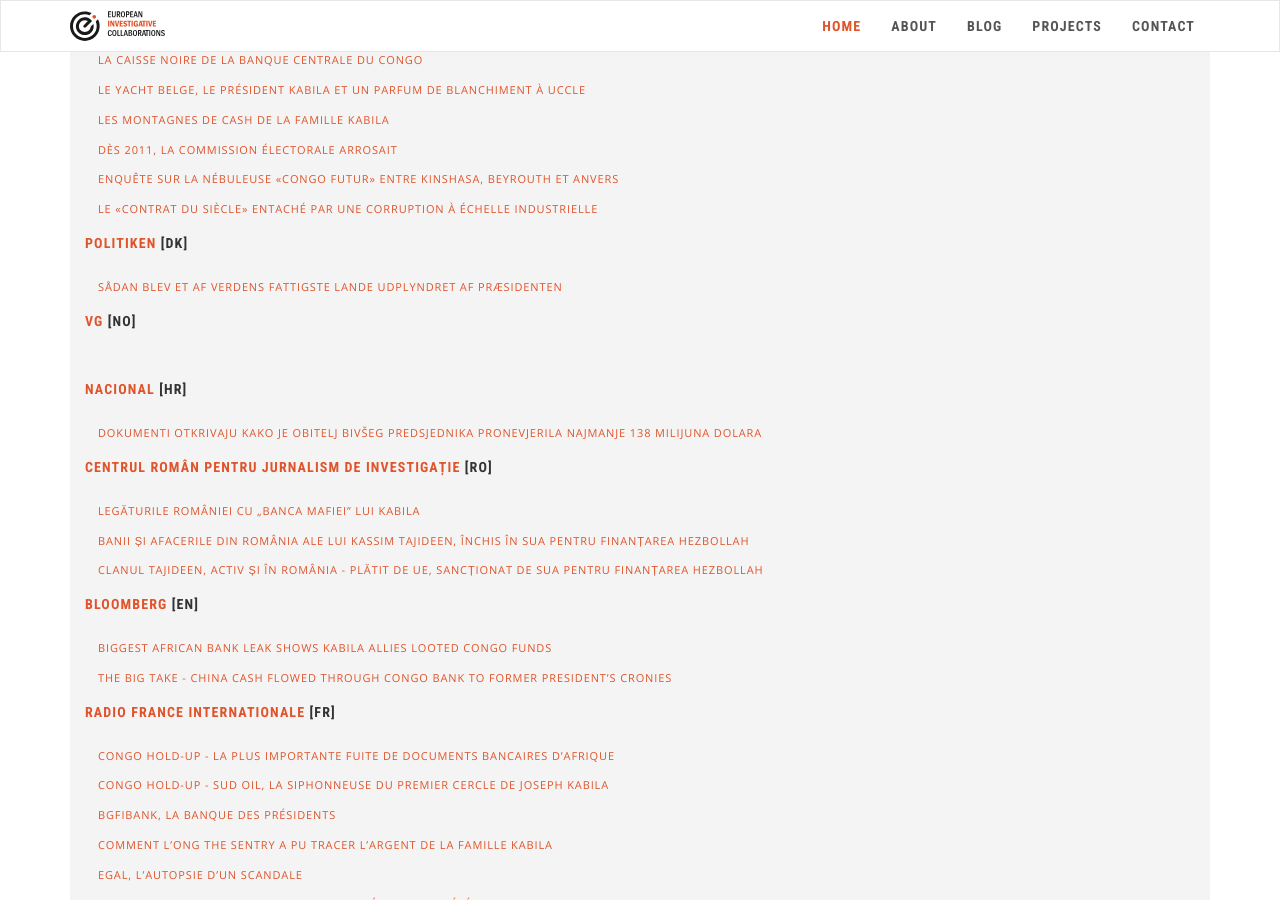
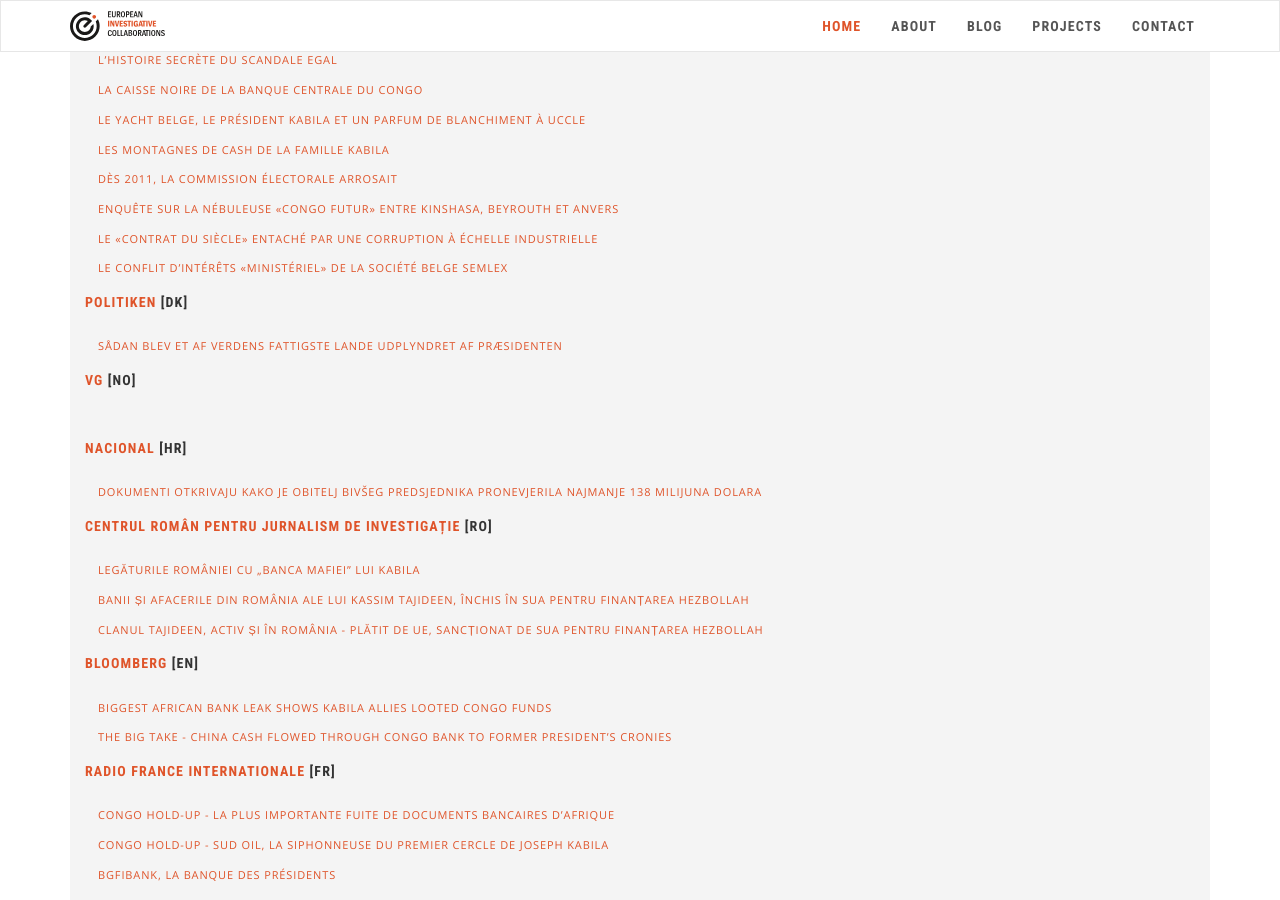
Before and after one commit to eic-network/eic-incubator.github.io, a Jekyll site: the page built from _projects/congo-holdup.md, in a window 1280 px wide and 900 px high, scrolled down 2794 px. Built offline with Jekyll 4.4.1, drawn with Linux system fonts in a browser that asks for light colours; nearby versions of some CDN libraries; some of the changed text lies outside the part shown.

Commit message:
Update congo-holdup.md

```diff
--- a/_projects/congo-holdup.md
+++ b/_projects/congo-holdup.md
@@ -136,6 +138,8 @@ publications:
     url: https://www.lesoir.be/408785/article/2021-11-26/congo-hold-enquete-sur-la-nebuleuse-congo-futur-entre-kinshasa-beyrouth-et
   - name: Le «contrat du siècle» entaché par une corruption à échelle industrielle
     url: https://www.lesoir.be/409129/article/2021-11-28/congo-hold-le-contrat-du-siecle-entache-par-une-corruption-echelle-industrielle
+  - name: Le conflit d’intérêts «ministériel» de la société belge Semlex
+    url: https://www.lesoir.be/409341/article/2021-11-30/congo-hold-le-conflit-dinterets-ministeriel-de-la-societe-belge-semlex
   name: Le Soir
   url: https://www.lesoir.be/
 - lang: "[DK]"
```
Also changed, not shown: other parts of _projects/congo-holdup.md (+2 -0 lines).
